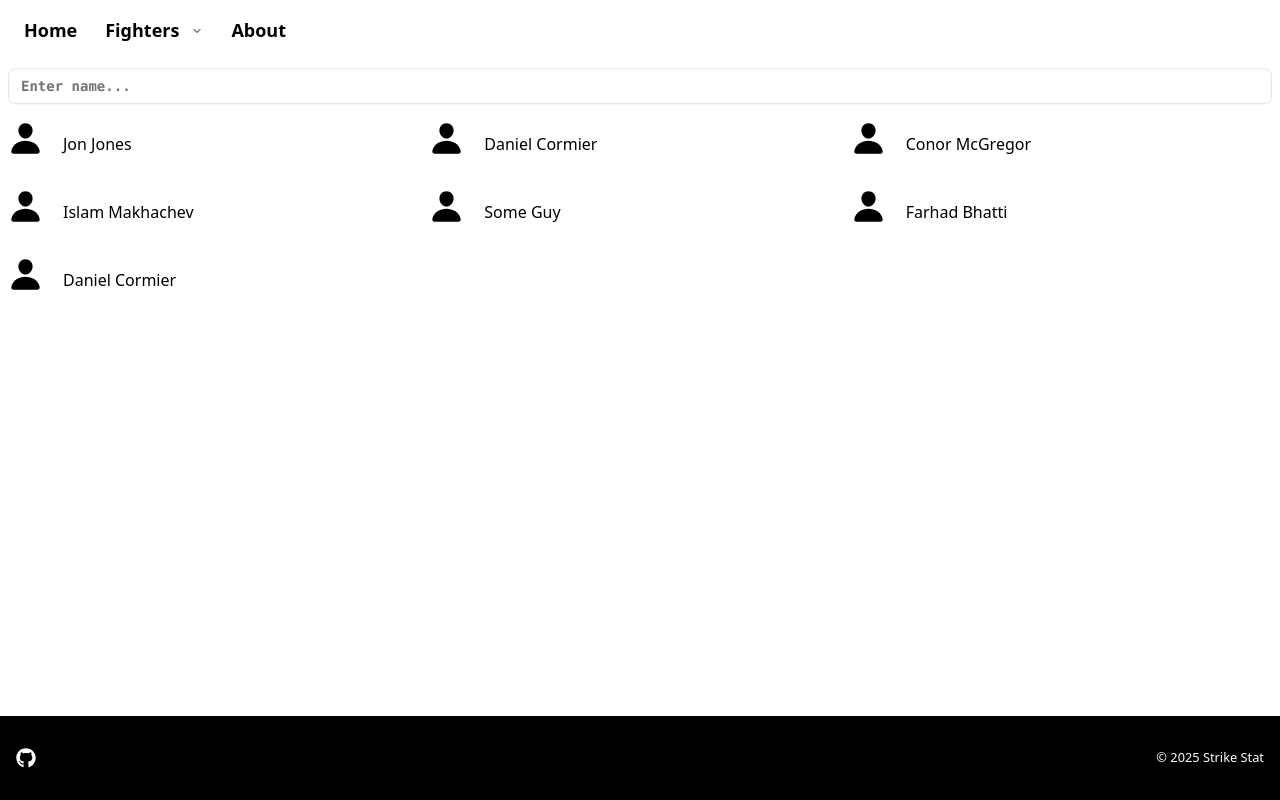
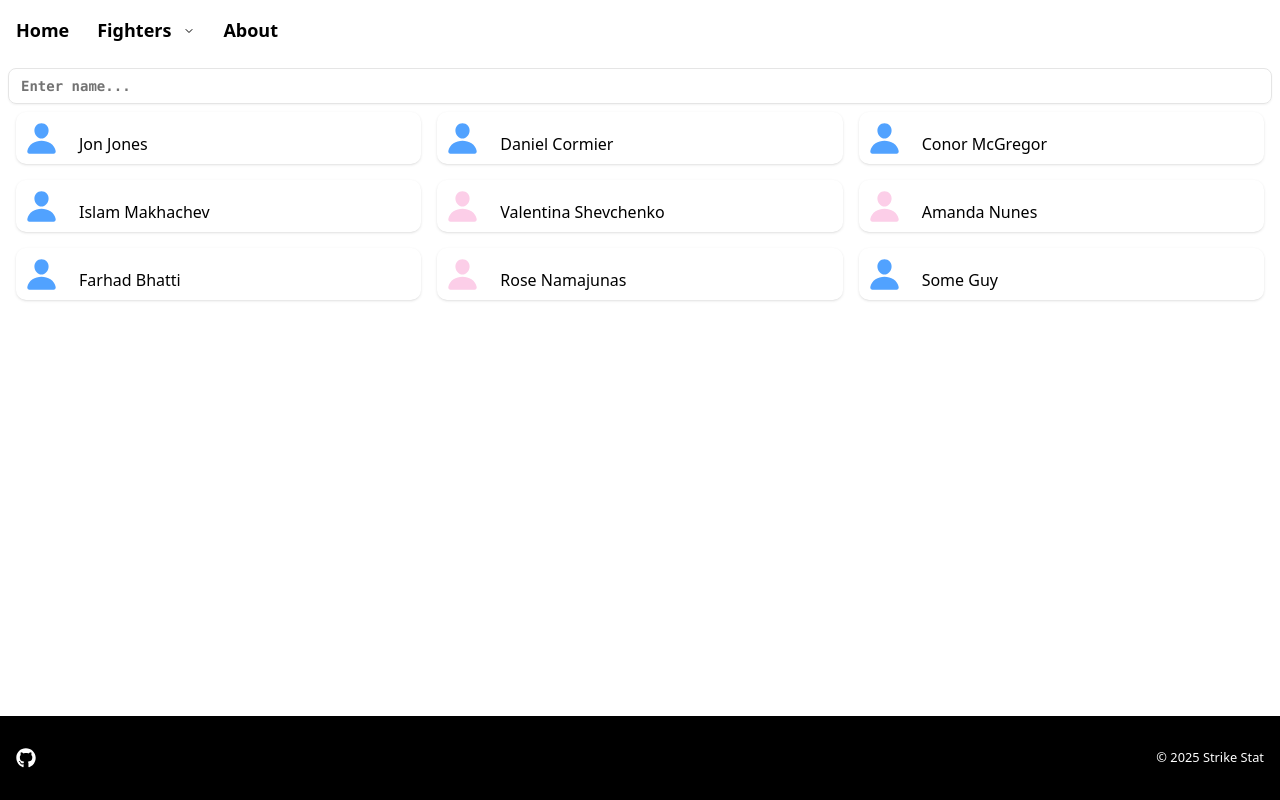
Before and after one commit to avenka29/StrikeStat, a React (Vite) app in the folder frontend/: page /fighters in a window 1280 px wide. Built offline with nearby package versions, Linux system fonts and the light colour scheme.

Commit message:
Improved UI for fighter search

```diff
--- /dev/null
+++ b/frontend/src/components/FighterAnalytics.tsx
@@ -0,0 +1,8 @@
+
+const FighterAnalytics = () => {
+  return (
+    <div>FighterAnalytics</div>
+  )
+}
+
+export default FighterAnalytics
--- a/frontend/src/components/FightersPage.tsx
+++ b/frontend/src/components/FightersPage.tsx
@@ -8,7 +8,17 @@ const FightersPage = () => {
     e.preventDefault();
     console.log(searchParam.current?.value);
   }
-  const fightersList: string[] = ["Jon Jones", "Daniel Cormier", "Conor McGregor", "Islam Makhachev", "Some Guy", "Farhad Bhatti"]
+  const fightersList = [
+    { id: 1, name: "Jon Jones", gender: "Male" },
+    { id: 2, name: "Daniel Cormier", gender: "Male" },
+    { id: 3, name: "Conor McGregor", gender: "Male" },
+    { id: 4, name: "Islam Makhachev", gender: "Male" },
+    { id: 5, name: "Valentina Shevchenko", gender: "Female" },
+    { id: 6, name: "Amanda Nunes", gender: "Female" },
+    { id: 7, name: "Farhad Bhatti", gender: "Male" },
+    { id: 8, name: "Rose Namajunas", gender: "Female" },
+    { id: 9, name: "Some Guy", gender: "Male" }
+  ];
   return (
     <div>
       <form onSubmit={handleSearch}>
@@ -17,9 +27,8 @@ const FightersPage = () => {
 
       <div className="grid grid-cols-1 sm:grid-cols-3">
         {fightersList.map((fighter) => (
-          <SearchCard key={fighter} name={fighter} />
+          <SearchCard key = {fighter.id} id={fighter.id} name={fighter.name} gender = {fighter.gender}/>
         ))}
-        <SearchCard name="Daniel Cormier" />
       </div>
 
 
--- a/frontend/src/components/Navbar.tsx
+++ b/frontend/src/components/Navbar.tsx
@@ -11,7 +11,7 @@ import {
 
 const Navbar = () => {
   return (
-    <div className="flex justify-between ml-4 my-2">
+    <div className="flex justify-between ml-2 my-2">
       <NavigationMenu viewport={false}>
         <NavigationMenuList className="">
           <NavigationMenuItem>
--- a/frontend/src/components/SearchCard.tsx
+++ b/frontend/src/components/SearchCard.tsx
@@ -1,12 +1,25 @@
 import { IoPerson } from "react-icons/io5";
+import { useNavigate } from "react-router-dom";
 
-interface Props{
+interface Props {
+    id: number
     name: string
+    gender: string
 }
-const SearchCard: React.FC<Props> = ({name}) => {
+
+/**
+ * SearchCard displays a fighter's name when user searches a name
+ *
+ * @param name - The name of the fighter to display.
+ */
+const SearchCard: React.FC<Props> = ({ name, gender, id }) => {
+    const navigate = useNavigate();
+    const handleClick = () =>{
+        navigate(`/fighters/${id}`);
+    }
     return (
-        <div className="my-4 flex items-center">
-            <IoPerson size={35} />
+        <div onClick={handleClick} className="p-2 flex shadow-sm sm:mx-2 my-2 items-center rounded-lg text-center cursor-pointer hover:bg-gray-100 transition">
+            <IoPerson className={gender === "Male" ? "text-blue-400" : "text-pink-200"} size={35} />
             <h1 className="ml-5 mt-3">{name}</h1>
         </div>
     )
```
Also changed, not shown: frontend/src/main.tsx (+6 -1 lines).
